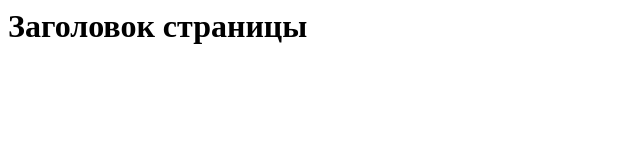
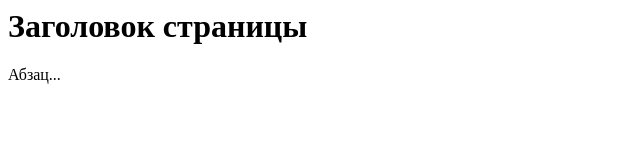
Before and after one commit to NMAN16384/GIT01, a plain HTML site: page index.html in a window 1280 px wide. Shown: the full height of the page, 0-640 px from the left. Drawn offline with Linux system fonts and the light colour scheme.

Commit message:
Добавил текст

```diff
--- a/index.html
+++ b/index.html
@@ -2,4 +2,7 @@
 </head>
 <body>
     <h1>Заголовок страницы</h1>
+    <div>
+        <p>Абзац...</p>
+    </div>
 </body>
```
